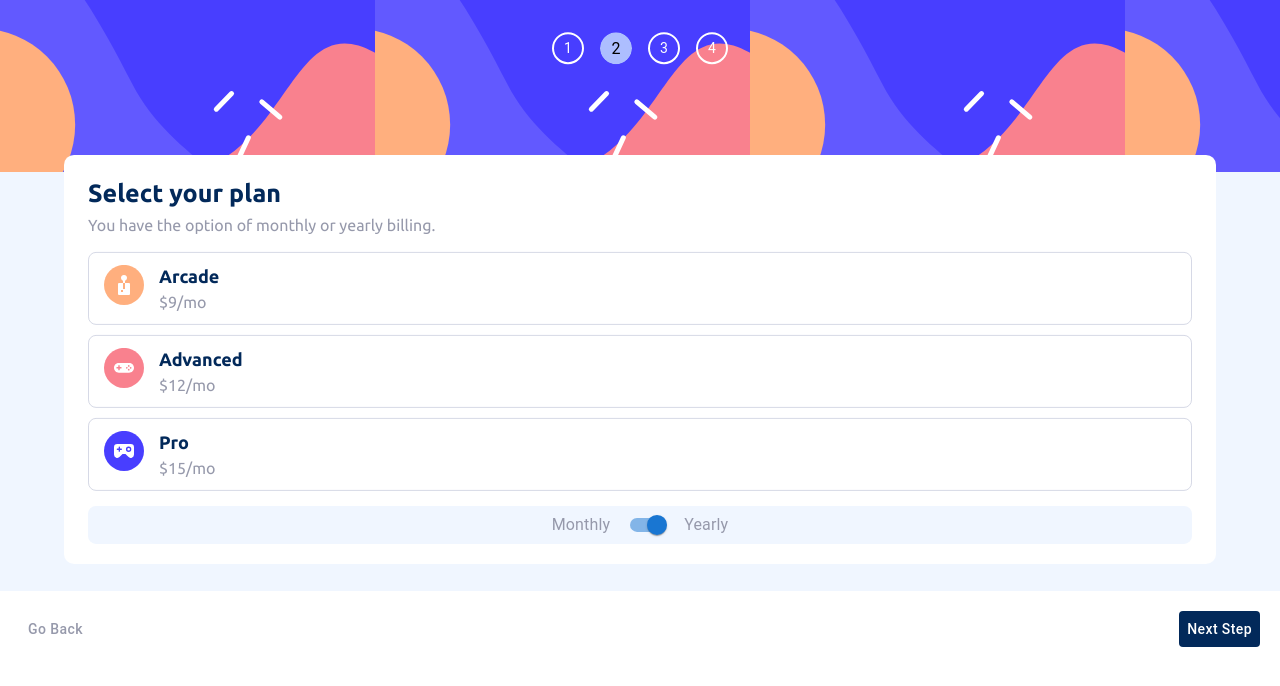
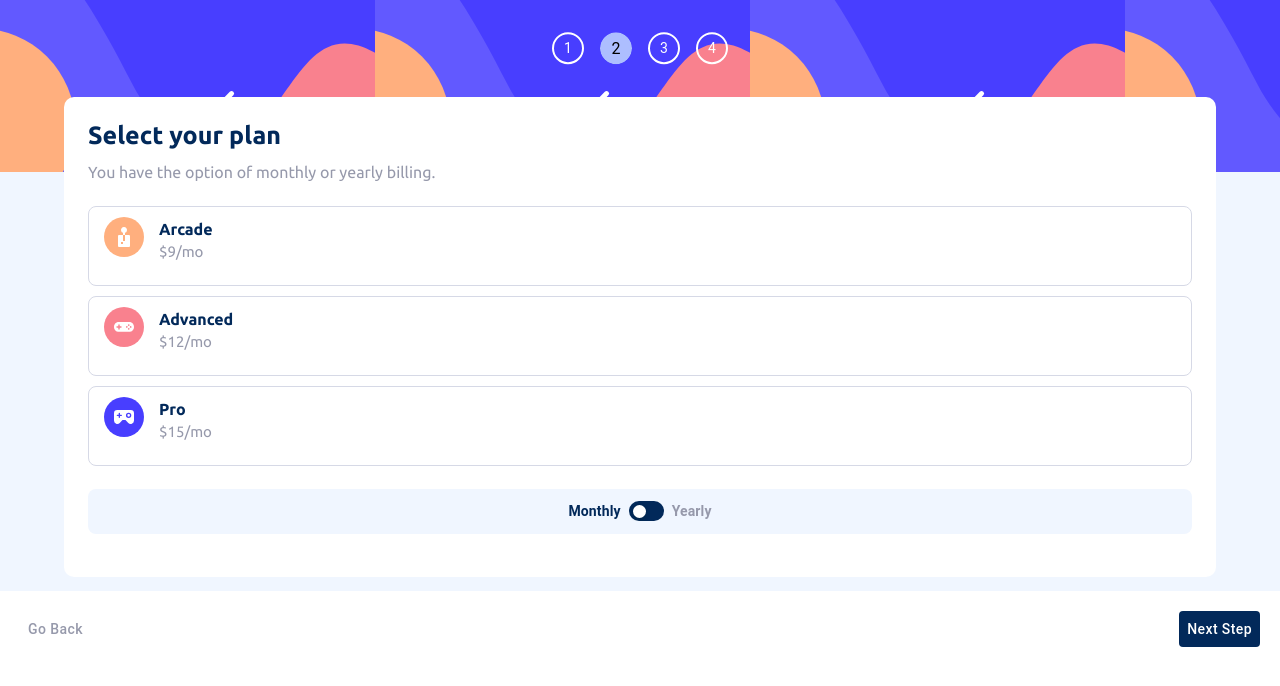
Before and after one commit to IsabelaMaroto/multi-step-form, a React (Vite) app: page / in a window 1280 px wide. Both pictures are taken after a click on the button "Next Step". Shown: the top 686 px of the page. Built offline with nearby package versions, Linux system fonts and the light colour scheme.

Commit message:
updated step2

```diff
--- a/src/components/step2/step2.css
+++ b/src/components/step2/step2.css
@@ -1,16 +1,23 @@
+.title {
+  margin-bottom: 5px;
+}
+
 h3 {
-  font-size: 18px;
+  font-size: 16px;
   font-weight: 900;
   color: hsl(213, 96%, 18%);
 }
 
 .price {
-  font-size: 16px;
+  font-size: 15px;
 }
 
 .yearP {
-  display: none;
   font-size: 12px;
   font-weight: 500;
   color: hsl(213, 96%, 18%);
+}
+
+.description {
+  width: 90%;
 }/*# sourceMappingURL=step2.css.map */
--- a/src/components/step2/step2.jsx
+++ b/src/components/step2/step2.jsx
@@ -1,81 +1,202 @@
 import FormControl from "@mui/material/FormControl";
 import { Box, Container } from "@mui/material";
-import Switch from '@mui/material/Switch';
-import Stack from '@mui/material/Stack';
-import Typography from '@mui/material/Typography';
+import Switch from "@mui/material/Switch";
+import Stack from "@mui/material/Stack";
+import Typography from "@mui/material/Typography";
 import imgArcade from "../../assets/images/icon-arcade.svg";
 import imgAdvanced from "../../assets/images/icon-advanced.svg";
 import imgPro from "../../assets/images/icon-pro.svg";
-import './step2.css';
+import "./step2.css";
+import { useState } from "react";
 
 const plans = [
   {
     image: imgArcade,
     type: "Arcade",
     priceM: " $9/mo",
-    priceY: "$90/yr"
+    priceY: "$90/yr",
   },
   {
     image: imgAdvanced,
     type: "Advanced",
     priceM: "$12/mo",
-    priceY: "$120/yr"
+    priceY: "$120/yr",
   },
   {
     image: imgPro,
     type: "Pro",
     priceM: "$15/mo",
-    priceY: "$150/yr"
+    priceY: "$150/yr",
   },
 ];
 export function Step2() {
+  const [yearly, setYearly] = useState(0);
+
+  const handleChange = (e) => {
+    setYearly(e.target.checked);
+  };
+
   return (
     <Container
       sx={{
         position: "absolute",
-        top: "60%",
+        top: "97px",
         left: "50%",
-        transform: "translate(-50%, -60%)",
+        transform: "translateX(-50%)",
         backgroundColor: "hsl(0, 0%, 100%)",
         width: "90%",
         borderRadius: "10px",
         padding: "20px",
-      }}>
-      <h2>Select your plan</h2>
-      <p className="description">You have the option of monthly or yearly billing.</p>
-      <FormControl sx={{width:'100%', padding:'10px 0'}}>
+        bottom: "90px",
+        overflow: "hidden",
+      }}
+    >
+      <Box>
+        <h2 className="title">Select your plan</h2>
+        <p className="description">
+          You have the option of monthly or yearly billing.
+        </p>
+      </Box>
+      <Box
+        sx={{
+          display: "flex",
+          flexDirection: "column",
+          justifyContent: "space-between",
+          height: "350px",
+        }}
+      >
+        <FormControl
+          sx={{
+            width: "100%",
+            padding: "10px 0",
+            display: "flex",
+            flexDirection: "column",
+            justifyContent: "center",
+            height: "100%",
+          }}
+        >
           {plans.map((plano, index) => (
-          <Box key={index}
+            <Box
+              key={index}
               sx={{
-            display:"flex",
-            border:"1px solid hsl(229, 24%, 87%)",
-            borderRadius:"8px",
-            padding:"10px 15px",
-            margin:"5px 0",
-            alignItems:'center',
+                display: "flex",
+                border: "1px solid hsl(229, 24%, 87%)",
+                borderRadius: "8px",
+                padding: "10px 15px",
+                margin: "5px 0",
+                height: "80px",
 
-            ':hover':{
-              border:"1px solid hsl(213, 96%, 18%)",
-              backgroundColor:"hsl(217, 100%, 97%)",
-            }
-          }}>
-            <Box sx={{mr:'15px'}}>
-              <img src={plano.image}/>
+                ":hover": {
+                  border: "1px solid hsl(243, 100%, 62%)",
+                  backgroundColor: "hsl(217, 100%, 97%)",
+                },
+              }}
+            >
+              <Box sx={{ mr: "15px" }}>
+                <img src={plano.image} />
               </Box>
               <Box>
                 <h3>{plano.type}</h3>
-              <p className="price">{plano.priceM}</p>
-              <p className="yearP">2 months free</p>
+                <p className="price">{yearly ? plano.priceY : plano.priceM}</p>
+                <p
+                  className="yearP"
+                  style={yearly ? { display: "flex" } : { display: "none" }}
+                >
+                  2 months free
+                </p>
               </Box>
             </Box>
           ))}
         </FormControl>
-      <Box sx={{display:"flex", justifyContent:"center", backgroundColor:"hsl(217, 100%, 97%)", borderRadius:'8px'}}>
+        <Box
+          sx={{
+            display: "flex",
+            justifyContent: "center",
+            backgroundColor: "hsl(217, 100%, 97%)",
+            borderRadius: "8px",
+            padding: "12px",
+          }}
+        >
           <Stack direction="row" spacing={1} alignItems="center">
-          <Typography>Monthly</Typography>
-          <Switch defaultChecked inputProps={{ 'aria-label': 'ant design' }} />
-          <Typography>Yearly</Typography>
+            <Typography
+              sx={
+                yearly
+                  ? {
+                      color: "hsl(231, 11%, 63%)",
+                      fontWeight: "700",
+                      fontSize: "14px",
+                    }
+                  : {
+                      color: "hsl(213, 96%, 18%)",
+                      fontWeight: "700",
+                      fontSize: "14px",
+                    }
+              }
+            >
+              Monthly
+            </Typography>
+            <Switch
+              checked={yearly}
+              inputProps={{ "aria-label": "controlled" }}
+              onChange={handleChange}
+              sx={{
+                width: "35px",
+                height: '20px',
+                padding: '0',
+                display: "flex",
+                '&:active': {
+                  '& .MuiSwitch-thumb': {
+                    width: '15px',
+                  },
+                  '& .MuiSwitch-switchBase.Mui-checked': {
+                    transform: 'translateX(10px)',
+                  },
+                },
+                "& .MuiSwitch-switchBase": {
+                  padding: '4px',
+                  "&.Mui-checked": {
+                    transform: "translateX(13px)",
+                    color: "#fff",
+                    "& + .MuiSwitch-track": {
+                      opacity: '1',
+                      backgroundColor: "hsl(213, 96%, 18%)",
+                    },
+                  },
+                },
+                '& .MuiSwitch-thumb': {
+                  boxShadow: '0 2px 4px 0 rgb(0 35 11 / 20%)',
+                  width: '13px',
+                  height: '13px',
+                  borderRadius: '50px',
+
+                },
+                '& .MuiSwitch-track': {
+                  borderRadius: '50px',
+                  opacity: '1',
+                  backgroundColor:"hsl(213, 96%, 18%)",
+                  boxSizing: 'border-box',
+                },
+              }}
+            />
+            <Typography
+              sx={
+                yearly
+                  ? {
+                      color: "hsl(213, 96%, 18%)",
+                      fontWeight: "700",
+                      fontSize: "14px",
+                    }
+                  : {
+                      color: "hsl(231, 11%, 63%)",
+                      fontWeight: "700",
+                      fontSize: "14px",
+                    }
+              }
+            >
+              Yearly
+            </Typography>
           </Stack>
+        </Box>
       </Box>
     </Container>
   );
--- a/src/components/step2/step2.scss
+++ b/src/components/step2/step2.scss
@@ -1,15 +1,20 @@
+.title{
+    margin-bottom: 5px;
+}
 h3{
-    font-size: 18px;
+    font-size: 16px;
     font-weight: 900;
     color:hsl(213, 96%, 18%);
 }
 .price{
-    font-size: 16px;
+    font-size: 15px;
 }
 .yearP{
-    display: none;
     font-size: 12px;
     font-weight: 500;
     color:hsl(213, 96%, 18%);
 
 }
+.description{
+    width: 90%;
+}
--- a/src/components/stepper/stepper.jsx
+++ b/src/components/stepper/stepper.jsx
@@ -140,7 +140,7 @@
               flexDirection: "row",
               backgroundColor: "hsl(0, 0%, 100%)",
               position: "absolute",
-              bottom: "0%",
+              bottom: "0px",
               width: "100%",
               padding: "20px",
             }}
```
Also changed, not shown: 1 other file (tests, documents, lock files or other folders). Lines whose indentation alone changed are shown as unchanged.
